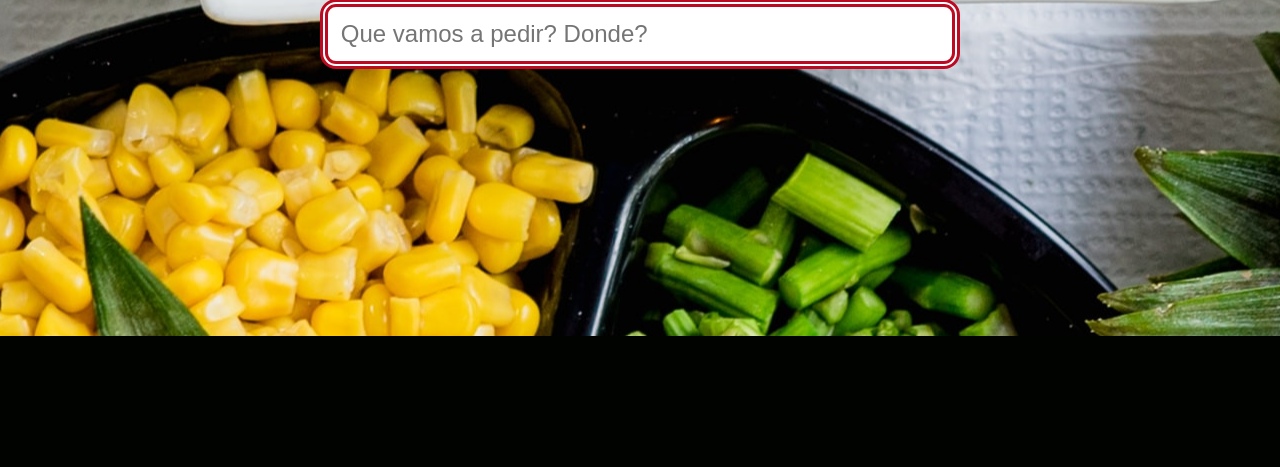
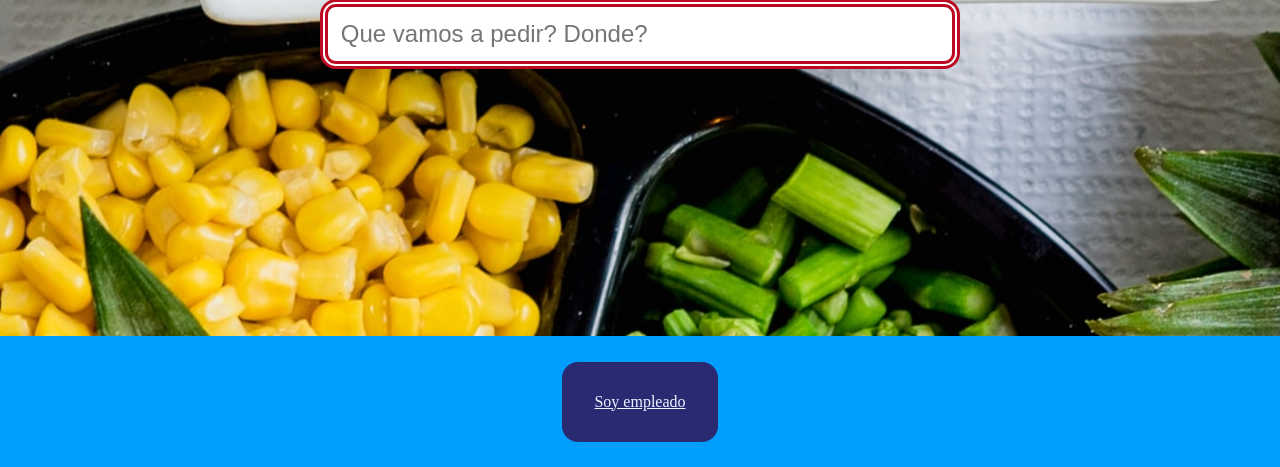
Before and after one commit to JorgeSaicoski/restaurantmanager, a Django app: page / in a window 1280 px wide. Shown: the part 464-931 px from the top of the page. Before the commit the page ends 800 px from the top, so only its background shows below. Run offline with Django 4.2, Linux system fonts and the light colour scheme; data that the repository does not hold is empty.

Commit message:
Staff button colored

```diff
--- a/accounts/templates/accounts/main.html
+++ b/accounts/templates/accounts/main.html
@@ -10,7 +10,9 @@
     </head>
     <body>
       <ul class="navbar">
-        <a href="{% url 'orders_customer' request.user.email %}"><li>Mis pedidos</li></a>
+        {% if request.user.is_authenticated %}
+          <a href="{% url 'orders_customer' request.user.email %}"><li>Mis pedidos</li></a>
+        {% endif %}
         <a href="{% url 'home' %}"><li>Lista de restaurantes</li></a>
       </ul>
       {% block content %}
--- a/restaurants/templates/restaurants/home.html
+++ b/restaurants/templates/restaurants/home.html
@@ -34,6 +34,9 @@
           </li>
         {% endfor %}
       </ul>
+      <div class="staff-link-container">
+        <a href="{% url 'list' %}" class="staff-link">Soy empleado</a>
+      </div>
     <script type="text/javascript" src="{% static 'js/search.js' %}"></script>
     </body>
 </html>
--- a/static/css/main.css
+++ b/static/css/main.css
@@ -279,6 +279,18 @@
   #delivery-info p {
     color: #EAF6FF; }
 
+.staff-link {
+  background-color: #2A2A72;
+  margin: 2vw;
+  padding: 2em;
+  border-radius: 2vh;
+  color: #EAF6FF; }
+  .staff-link-container {
+    width: 100%;
+    padding: 0;
+    display: flex;
+    justify-content: center; }
+
 *, *:before, *:after {
   box-sizing: border-box; }
 
--- /dev/null
+++ b/static/scss/_home.scss
@@ -0,0 +1,13 @@
+.staff-link{
+  background-color: $dark-color;
+  margin: $margin-default;
+  padding: 2em;
+  border-radius: $rounded-soft;
+  color: $select-color;
+  &-container{
+    width: 100%;
+    padding: 0;
+    display: flex;
+    justify-content: center;
+  }
+}
--- a/static/scss/main.scss
+++ b/static/scss/main.scss
@@ -2,6 +2,7 @@
 @import 'general';
 @import 'restaurant';
 @import 'store';
+@import 'home';
 
 
 *, *:before, *:after{
```
Also changed, not shown: 1 other file.
